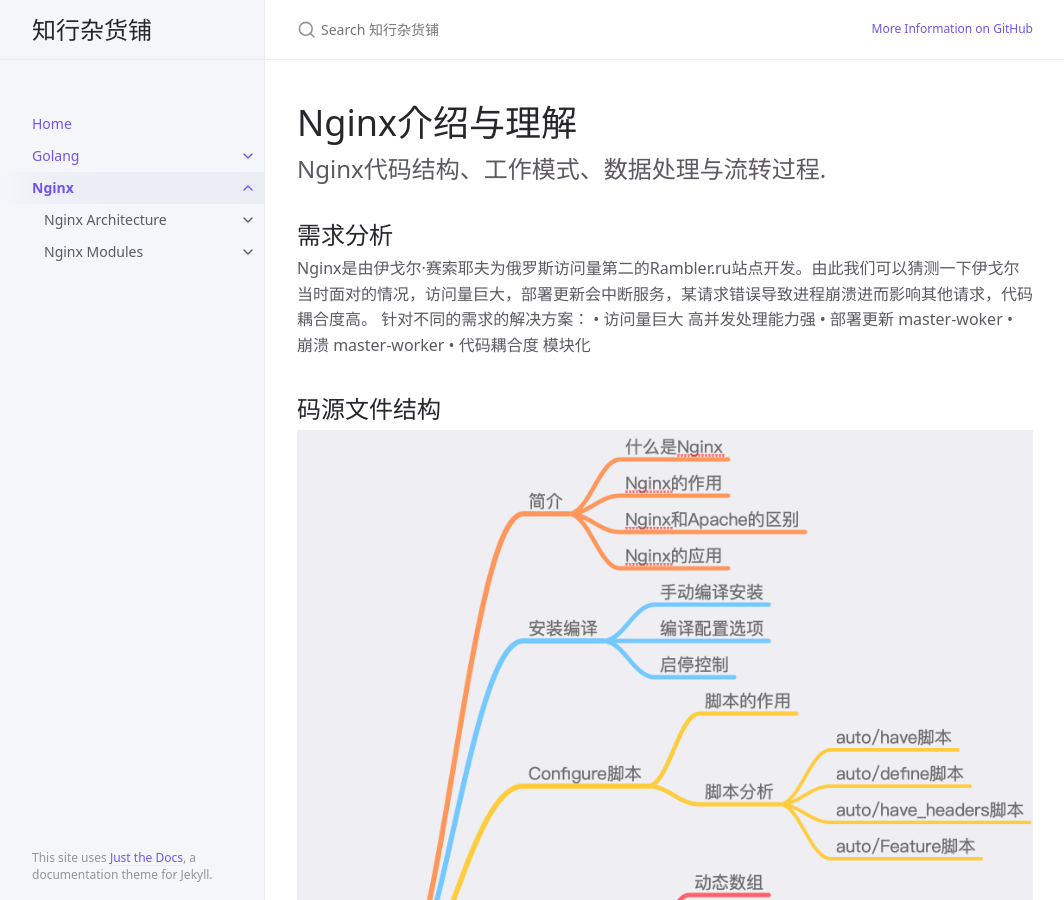
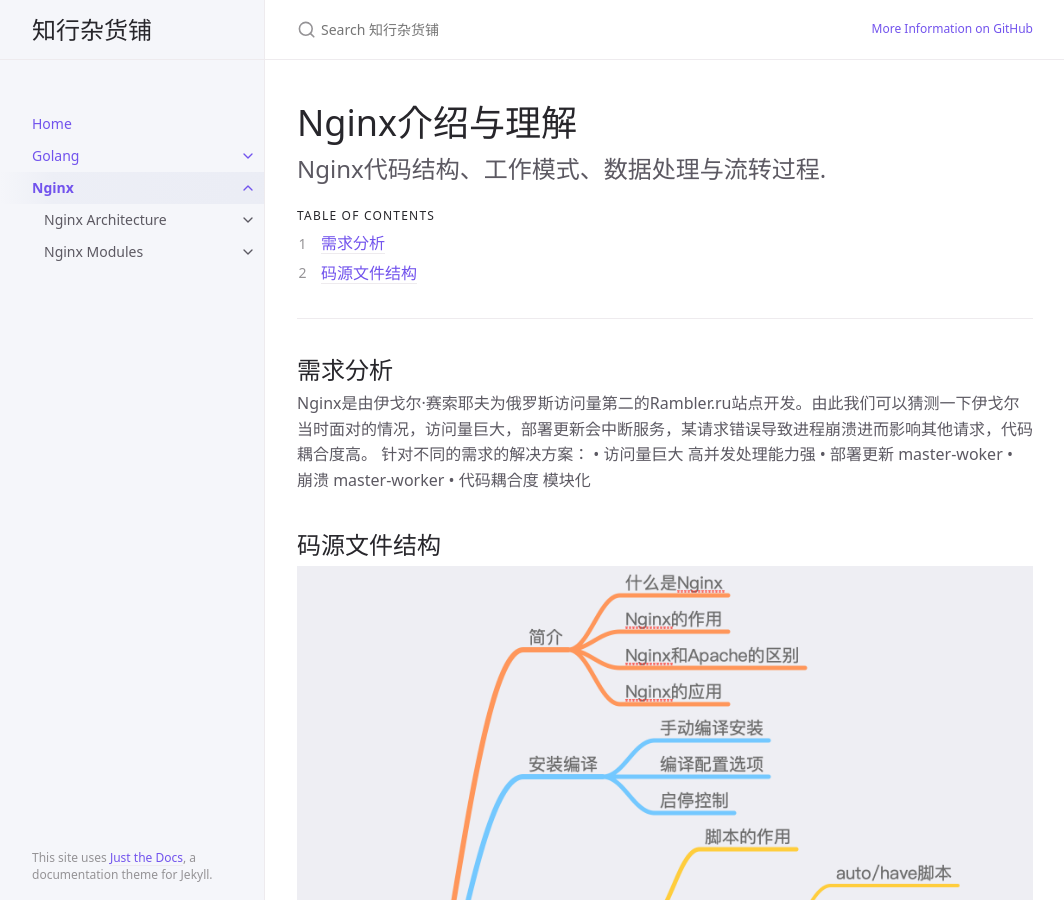
Before and after one commit to Jooeeee/jooeeee.github.io, a Jekyll site: the page built from docs/docs/nginx/nginx.md, in a window 1280 px wide and 900 px high. Shown: the whole window, without its empty margins (107-1171 px from the left). Built offline with Jekyll 4.4.1, drawn with Linux system fonts in a browser that asks for light colours.

Commit message:
nginx 架构等多个文章.

```diff
--- a/docs/docs/nginx/nginx.md
+++ b/docs/docs/nginx/nginx.md
@@ -11,6 +11,15 @@ permalink: docs/nginx
 
 Nginx代码结构、工作模式、数据处理与流转过程.
 {: .fs-6 .fw-300 }
+
+
+## Table of contents
+{: .no_toc .text-delta }
+
+1. TOC
+{:toc}
+
+---
 
 ## 需求分析
 
```
Also changed, not shown: docs/docs/nginx/architecture/master_worker.md (+1 -1 lines), docs/docs/nginx/architecture/request.md (+2 -2 lines), docs/docs/nginx/module/module.md (+1 -1 lines).
